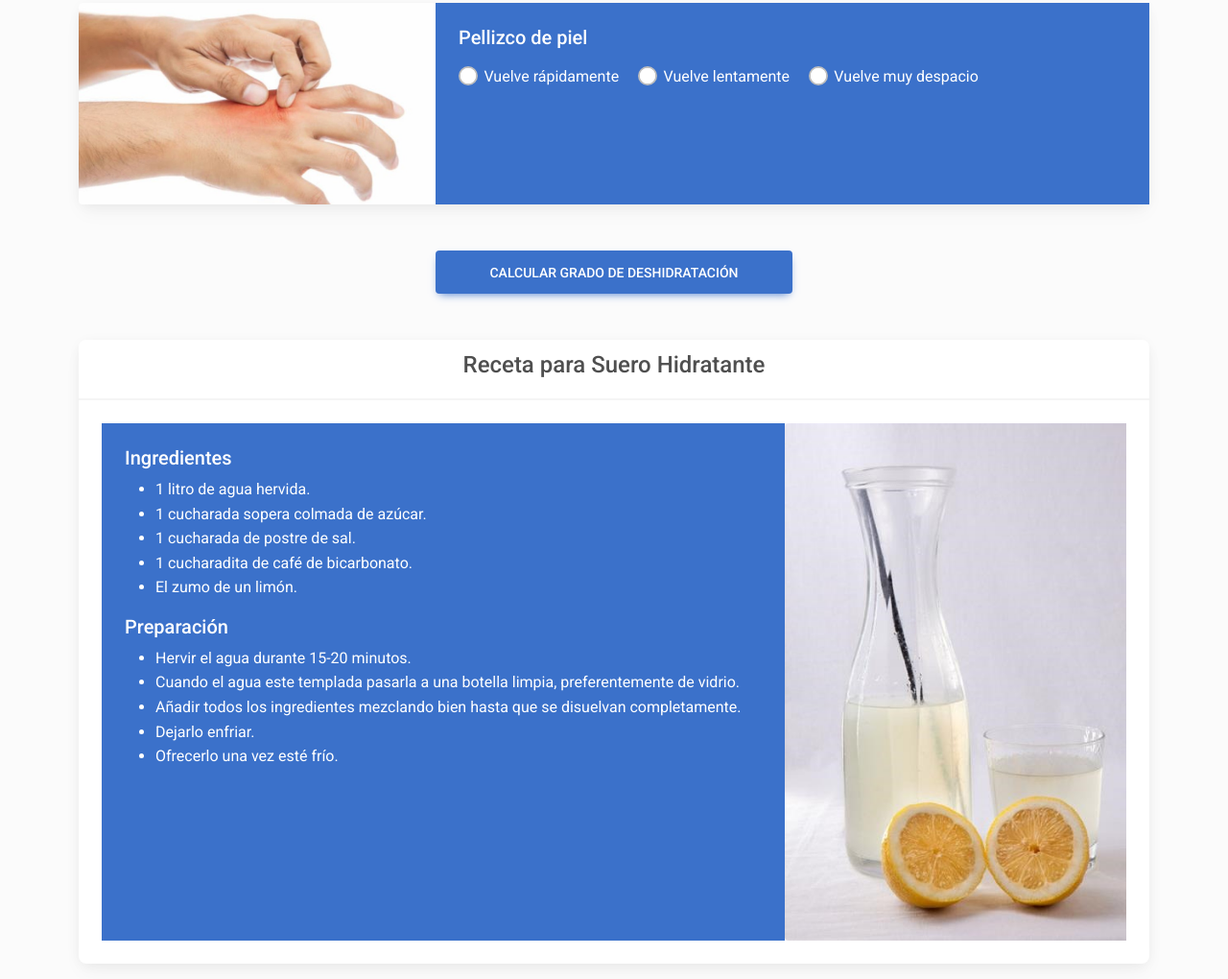
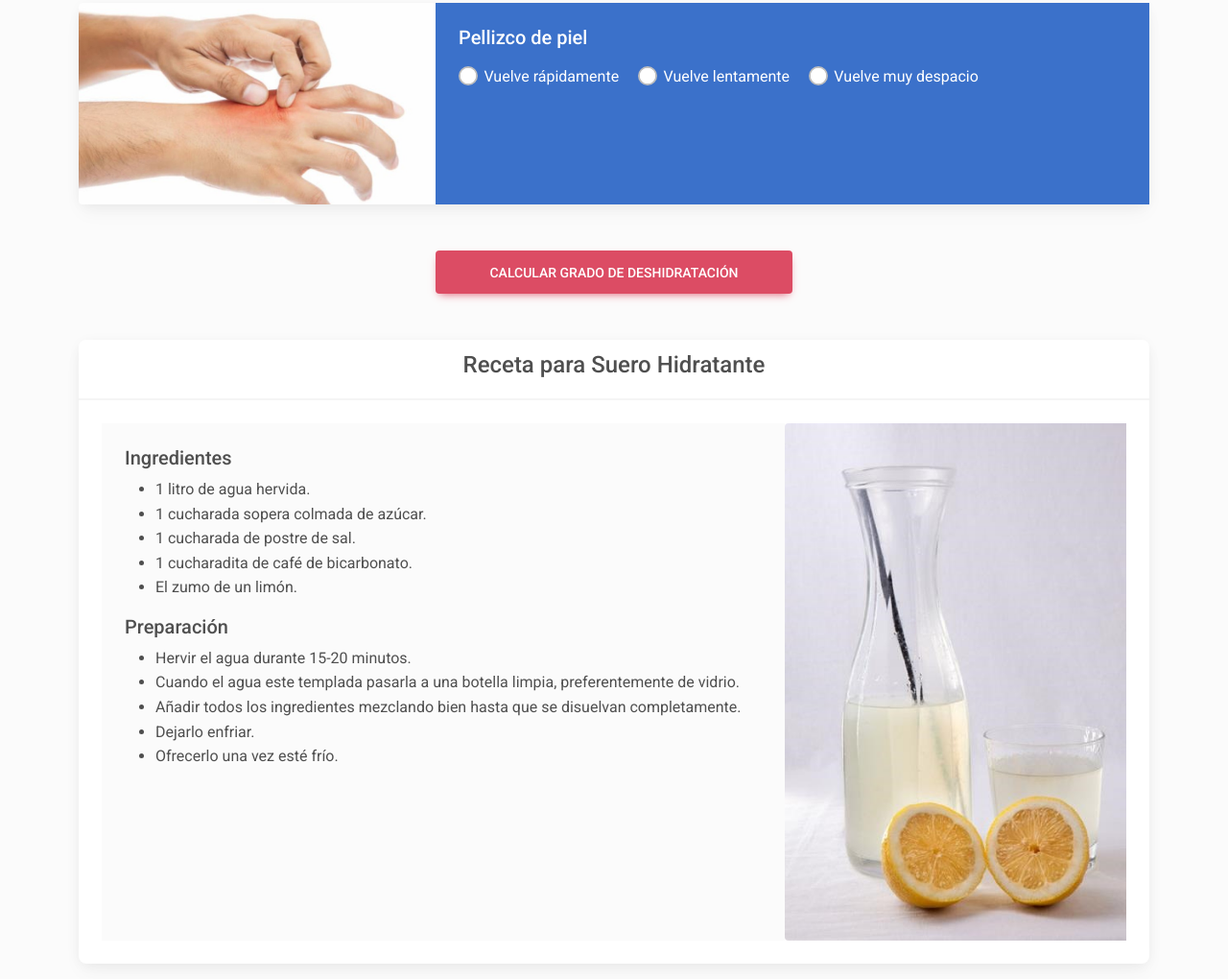
Before and after one commit to rarrietat/app_hidrakids, a plain HTML site: page index.html in a window 1280 px wide. Shown: the part 1248-2268 px from the top of the page at 96% size. Drawn offline with nearby package versions, Linux system fonts and the light colour scheme.

Commit message:
app finish modify colors

```diff
--- a/index.html
+++ b/index.html
@@ -142,7 +142,7 @@
         </div>
 
         <div class="d-grid gap-2 col-md-4 mx-auto mb-5">
-            <button id="btnCalcular" type="button" class="btn btn-primary btn-lg">Calcular Grado de
+            <button id="btnCalcular" type="button" class="btn btn-danger btn-lg">Calcular Grado de
                 Deshidratación</button>
         </div>
 
@@ -171,7 +171,7 @@
             <div class="card-body">
                 <div class="row g-0">
 
-                    <div class="col-md-8 bg-primary text-white">
+                    <div class="col-md-8 bg-light">
                         <div class="card-body">
 
                             <h5 class="card-title">Ingredientes</h5>
```
